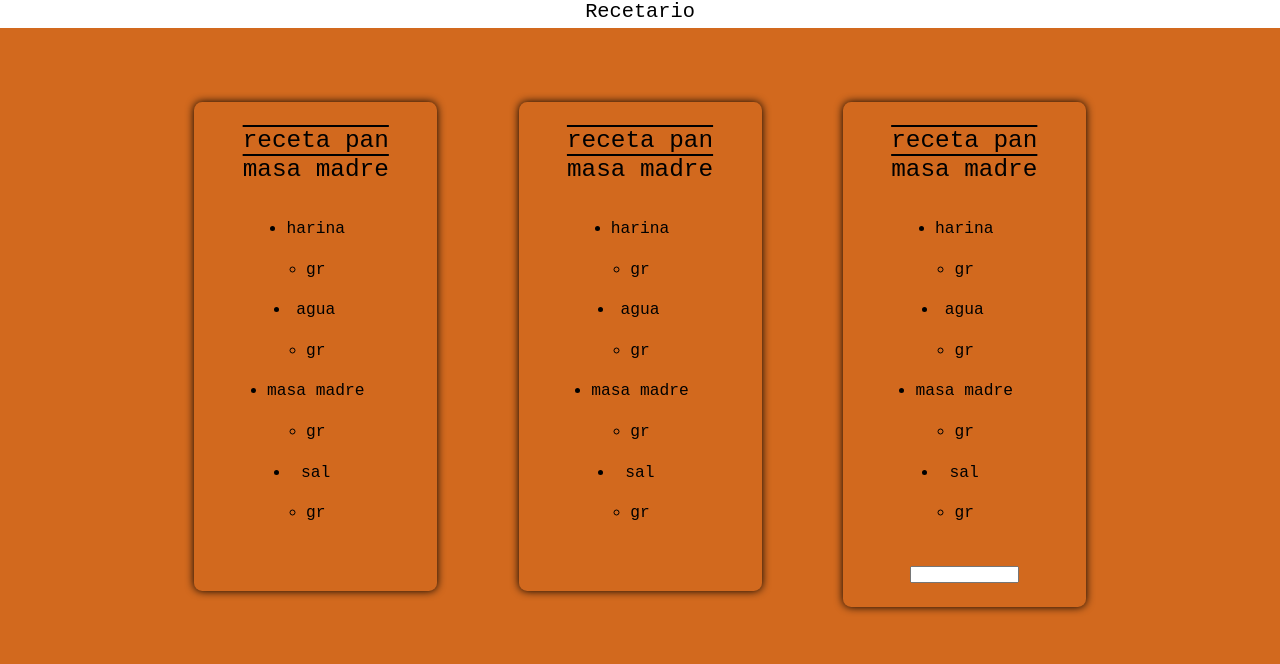
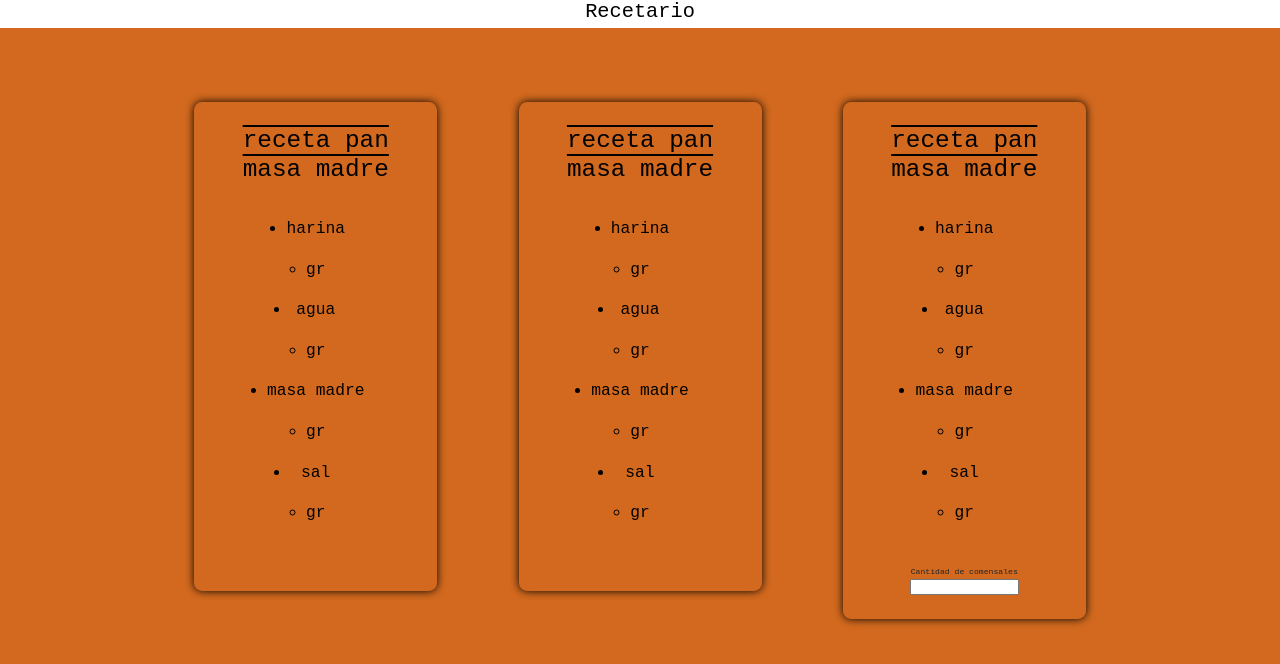
Before and after one commit to lucianoereu/proyectoRecetario, a plain HTML site: page index.html in a window 1280 px wide. Drawn offline with nearby package versions, Linux system fonts and the light colour scheme.

Commit message:
Update index.html

```diff
--- a/index.html
+++ b/index.html
@@ -43,7 +43,9 @@
                     </ul>
                 </li>
             </ul>
-            <input type="number" name="multi" id="cantidad">
+            <label for="cantidad">Cantidad de comensales</label>
+            <input type="number" name="cantidad" id="cantidad">
+
 
 
         </div>
@@ -100,6 +102,8 @@
     </div>
     <!-- bootstrap js -->
     <script src="https://cdn.jsdelivr.net/npm/bootstrap@5.1.3/dist/js/bootstrap.bundle.min.js" integrity="sha384-ka7Sk0Gln4gmtz2MlQnikT1wXgYsOg+OMhuP+IlRH9sENBO0LRn5q+8nbTov4+1p" crossorigin="anonymous"></script>
+    <!-- Jquery  -->
+    <script src="https://code.jquery.com/jquery-3.5.1.min.js"></script>
 </body>
 
 </html>
```
